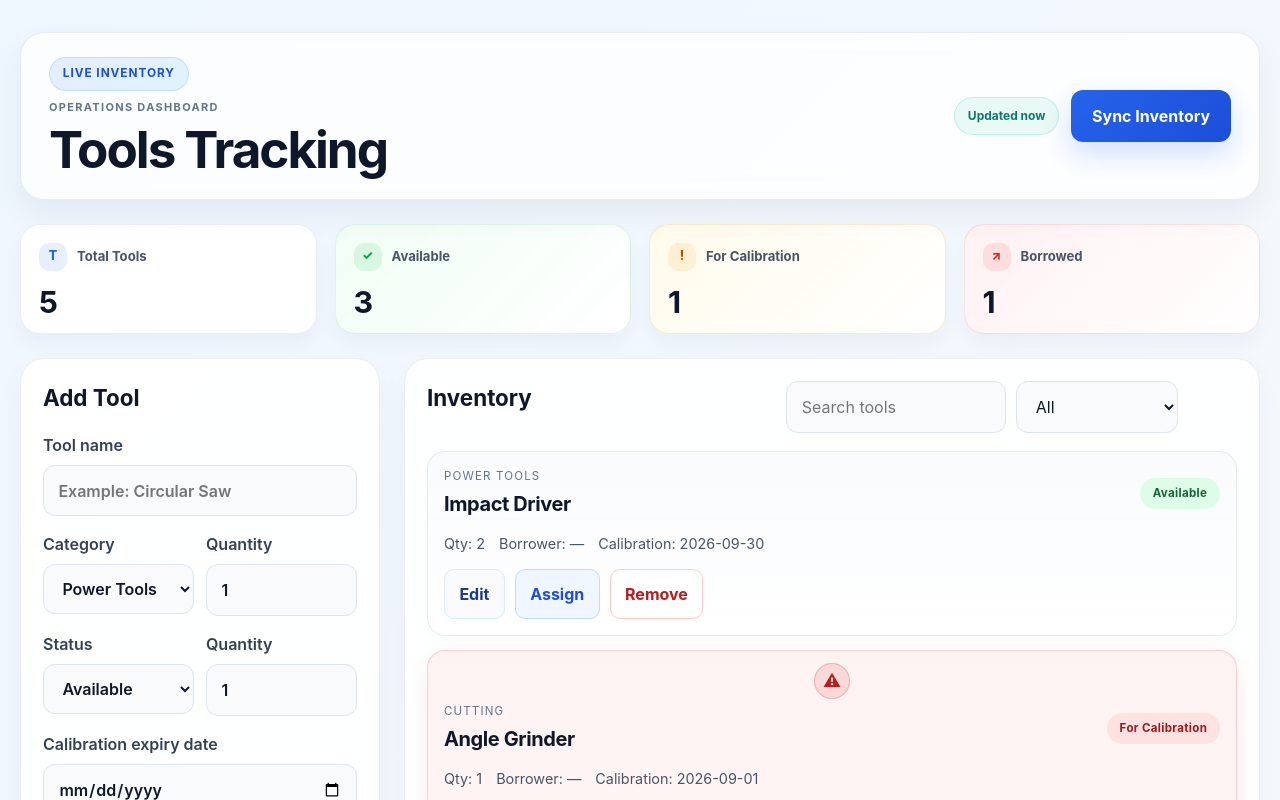
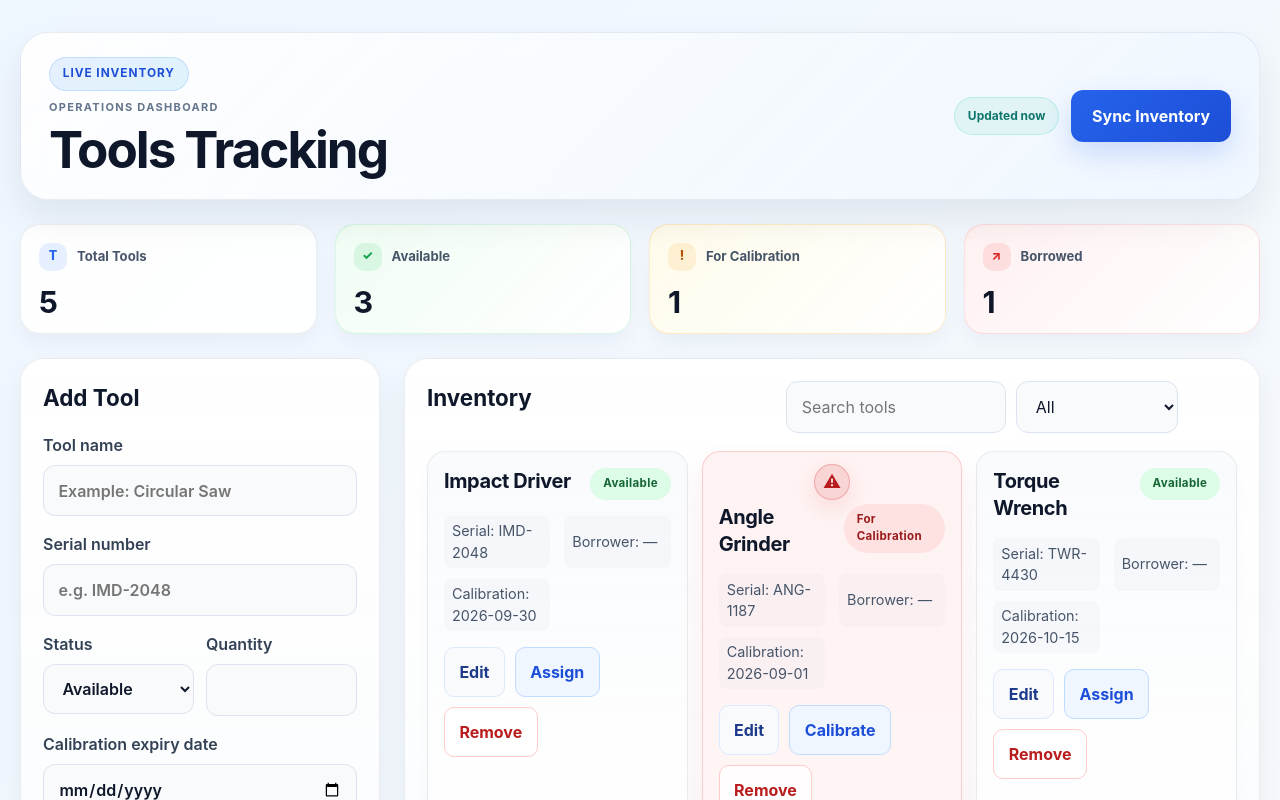
Before and after one commit to rybal007/tools-tracking-beta, a React (Vite) app: page / in a window 1280 px wide. Shown: the top 800 px of the page. Built offline with nearby package versions, Linux system fonts and the light colour scheme.

Commit message:
tools track beta v1.12

```diff
--- a/src/App.css
+++ b/src/App.css
@@ -12,10 +12,10 @@
   margin-bottom: 24px;
   padding: 24px 28px;
   border: 1px solid rgba(148, 163, 184, 0.2);
-  border-radius: 24px;
-  background: rgba(255, 255, 255, 0.76);
+  border-radius: 28px;
+  background: linear-gradient(135deg, rgba(255, 255, 255, 0.9), rgba(239, 246, 255, 0.82));
   backdrop-filter: blur(10px);
-  box-shadow: 0 14px 32px rgba(15, 23, 42, 0.06);
+  box-shadow: 0 18px 38px rgba(15, 23, 42, 0.08);
 }
 
 .title-block {
@@ -185,11 +185,11 @@
 }
 
 .panel {
-  background: rgba(255, 255, 255, 0.9);
+  background: linear-gradient(180deg, rgba(255, 255, 255, 0.98), rgba(248, 250, 252, 0.95));
   border: 1px solid rgba(148, 163, 184, 0.18);
   border-radius: 24px;
   padding: 22px;
-  box-shadow: 0 12px 30px rgba(15, 23, 42, 0.04);
+  box-shadow: 0 14px 30px rgba(15, 23, 42, 0.055);
 }
 
 .panel h2 {
@@ -272,17 +272,27 @@
 }
 
 .tool-list {
-  display: flex;
-  flex-direction: column;
+  display: grid;
+  grid-template-columns: repeat(auto-fit, minmax(240px, 1fr));
   gap: 14px;
 }
 
 .tool-item {
+  display: flex;
+  flex-direction: column;
+  min-height: 180px;
   border: 1px solid rgba(148, 163, 184, 0.2);
   background: linear-gradient(180deg, rgba(248, 250, 252, 0.92), rgba(255, 255, 255, 0.96));
   border-radius: 18px;
   padding: 16px;
   box-shadow: 0 8px 18px rgba(15, 23, 42, 0.02);
+  transition: transform 0.2s ease, box-shadow 0.2s ease, border-color 0.2s ease;
+}
+
+.tool-item:hover {
+  transform: translateY(-2px);
+  box-shadow: 0 12px 24px rgba(15, 23, 42, 0.07);
+  border-color: rgba(96, 165, 250, 0.35);
 }
 
 .tool-item.for-calibration {
@@ -304,11 +314,12 @@
   width: 34px;
   height: 34px;
   border-radius: 50%;
-  background: rgba(220, 38, 38, 0.12);
-  border: 1px solid rgba(220, 38, 38, 0.25);
+  background: rgba(220, 38, 38, 0.14);
+  border: 1px solid rgba(220, 38, 38, 0.26);
   color: #b91c1c;
   font-size: 1.1rem;
   font-weight: 800;
+  box-shadow: 0 8px 20px rgba(239, 68, 68, 0.14);
 }
 
 .tool-item.for-calibration .tool-main {
@@ -319,7 +330,7 @@
   display: flex;
   justify-content: space-between;
   gap: 12px;
-  align-items: center;
+  align-items: flex-start;
 }
 
 .tool-category {
@@ -334,6 +345,7 @@
   margin: 0;
   font-size: 1.25rem;
   letter-spacing: -0.02em;
+  line-height: 1.35;
 }
 
 .status-badge {
@@ -363,12 +375,21 @@
 }
 
 .tool-meta {
-  display: flex;
-  flex-wrap: wrap;
-  gap: 14px;
-  margin: 14px 0;
+  display: grid;
+  grid-template-columns: repeat(2, minmax(0, 1fr));
+  gap: 10px 14px;
+  margin: 16px 0;
   color: #475569;
   font-size: 0.9rem;
+}
+
+.tool-meta span {
+  display: inline-flex;
+  align-items: center;
+  min-height: 28px;
+  padding: 0.3rem 0.5rem;
+  border-radius: 8px;
+  background: rgba(148, 163, 184, 0.05);
 }
 
 .tool-actions {
@@ -393,7 +414,13 @@
   padding: 0.75rem 0.9rem;
   font-weight: 700;
   cursor: pointer;
-  transition: transform 0.2s ease, opacity 0.2s ease;
+  transition: transform 0.2s ease, opacity 0.2s ease, filter 0.2s ease;
+}
+
+.assign-button:hover,
+.edit-button:hover,
+.delete-button:hover {
+  filter: brightness(0.98);
 }
 
 .assign-button:hover,
@@ -488,6 +515,10 @@
     grid-template-columns: 1fr;
   }
 
+  .tool-list {
+    grid-template-columns: 1fr;
+  }
+
   .topbar,
   .list-header,
   .tool-main,
--- a/src/App.jsx
+++ b/src/App.jsx
@@ -4,19 +4,18 @@ import './App.css'
 const STORAGE_KEY = 'tools-tracking-project'
 
 const initialTools = [
-  { id: 1, name: 'Impact Driver', category: 'Power Tools', quantity: 2, status: 'Available', borrower: '', calibrationDate: '2026-09-30' },
-  { id: 2, name: 'Angle Grinder', category: 'Cutting', quantity: 1, status: 'For Calibration', borrower: '', calibrationDate: '2026-09-01' },
-  { id: 3, name: 'Torque Wrench', category: 'Measuring', quantity: 3, status: 'Available', borrower: '', calibrationDate: '2026-10-15' },
-  { id: 4, name: 'Laser Level', category: 'Measuring', quantity: 1, status: 'Borrowed', borrower: 'A. Gomez', calibrationDate: '2026-09-15' },
-  { id: 5, name: 'Drill Set', category: 'Power Tools', quantity: 4, status: 'Available', borrower: '', calibrationDate: '2026-11-05' },
+  { id: 1, name: 'Impact Driver', quantity: 2, serialNumber: 'IMD-2048', status: 'Available', borrower: '', calibrationDate: '2026-09-30' },
+  { id: 2, name: 'Angle Grinder', quantity: 1, serialNumber: 'ANG-1187', status: 'For Calibration', borrower: '', calibrationDate: '2026-09-01' },
+  { id: 3, name: 'Torque Wrench', quantity: 3, serialNumber: 'TWR-4430', status: 'Available', borrower: '', calibrationDate: '2026-10-15' },
+  { id: 4, name: 'Laser Level', quantity: 1, serialNumber: 'LLV-8125', status: 'Borrowed', borrower: 'A. Gomez', calibrationDate: '2026-09-15' },
+  { id: 5, name: 'Drill Set', quantity: 4, serialNumber: 'DRL-5521', status: 'Available', borrower: '', calibrationDate: '2026-11-05' },
 ]
 
 const statusOptions = ['All', 'Available', 'For Calibration', 'Borrowed']
 
 const emptyForm = {
   name: '',
-  category: 'Power Tools',
-  quantity: 1,
+  serialNumber: '',
   status: 'Available',
   calibrationDate: '',
 }
@@ -67,8 +66,7 @@ function App() {
     isOpen: false,
     toolId: null,
     name: '',
-    category: 'Power Tools',
-    quantity: 1,
+    serialNumber: '',
     calibrationDate: '',
   })
 
@@ -114,8 +112,7 @@ function App() {
       {
         id: Date.now(),
         name: form.name.trim(),
-        category: form.category,
-        quantity: Number(form.quantity) || 1,
+        serialNumber: form.serialNumber.trim(),
         status: nextStatus,
         calibrationDate: form.calibrationDate || '',
         borrower: nextStatus === 'Borrowed' ? form.borrower || '' : '',
@@ -216,8 +213,7 @@ function App() {
       isOpen: true,
       toolId: tool.id,
       name: tool.name,
-      category: tool.category,
-      quantity: tool.quantity,
+      serialNumber: tool.serialNumber || '',
       calibrationDate: tool.calibrationDate || '',
     })
   }
@@ -227,8 +223,7 @@ function App() {
       isOpen: false,
       toolId: null,
       name: '',
-      category: 'Power Tools',
-      quantity: 1,
+      serialNumber: '',
       calibrationDate: '',
     })
   }
@@ -253,8 +248,7 @@ function App() {
         return {
           ...tool,
           name: editModal.name.trim(),
-          category: editModal.category,
-          quantity: Number(editModal.quantity) || 1,
+          serialNumber: editModal.serialNumber.trim(),
           calibrationDate: editModal.calibrationDate || '',
           status: nextStatus,
           borrower: nextStatus === 'Borrowed' ? tool.borrower || '' : '',
@@ -330,31 +324,15 @@ function App() {
               />
             </label>
 
-            <div className="two-column">
             <label>
-                Category
-                <select
-                  value={form.category}
-                  onChange={(event) => setForm({ ...form, category: event.target.value })}
-                >
-                  <option>Power Tools</option>
-                  <option>Cutting</option>
-                  <option>Measuring</option>
-                  <option>Fastening</option>
-                  <option>Safety</option>
-                </select>
-              </label>
-
-              <label>
-                Quantity
+              Serial number
               <input
-                  type="number"
-                  min="1"
-                  value={form.quantity}
-                  onChange={(event) => setForm({ ...form, quantity: event.target.value })}
+                type="text"
+                value={form.serialNumber}
+                onChange={(event) => setForm({ ...form, serialNumber: event.target.value })}
+                placeholder="e.g. IMD-2048"
               />
             </label>
-            </div>
 
             <div className="two-column">
               <label>
@@ -431,7 +409,6 @@ function App() {
                 >
                   <div className="tool-main">
                     <div>
-                      <p className="tool-category">{tool.category}</p>
                       <h3>{tool.name}</h3>
                     </div>
                     <span className={`status-badge ${tool.status.toLowerCase().replace(/\s+/g, '-')}`}>
@@ -440,7 +417,7 @@ function App() {
                   </div>
 
                   <div className="tool-meta">
-                    <span>Qty: {tool.quantity}</span>
+                    <span>Serial: {tool.serialNumber || '—'}</span>
                     <span>Borrower: {tool.borrower || '—'}</span>
                     <span>Calibration: {tool.calibrationDate || '—'}</span>
                   </div>
@@ -542,31 +519,14 @@ function App() {
                 onChange={(event) => setEditModal((current) => ({ ...current, name: event.target.value }))}
               />
             </label>
-            <div className="two-column">
             <label>
-                Category
-                <select
-                  value={editModal.category}
-                  onChange={(event) => setEditModal((current) => ({ ...current, category: event.target.value }))}
-                >
-                  <option>Power Tools</option>
-                  <option>Cutting</option>
-                  <option>Measuring</option>
-                  <option>Fastening</option>
-                  <option>Safety</option>
-                </select>
-              </label>
-
-              <label>
-                Quantity
+              Serial number
               <input
-                  type="number"
-                  min="1"
-                  value={editModal.quantity}
-                  onChange={(event) => setEditModal((current) => ({ ...current, quantity: Number(event.target.value) || 1 }))}
+                type="text"
+                value={editModal.serialNumber}
+                onChange={(event) => setEditModal((current) => ({ ...current, serialNumber: event.target.value }))}
               />
             </label>
-            </div>
 
             <label>
               Calibration expiry date
```
Lines whose indentation alone changed are shown as unchanged.
